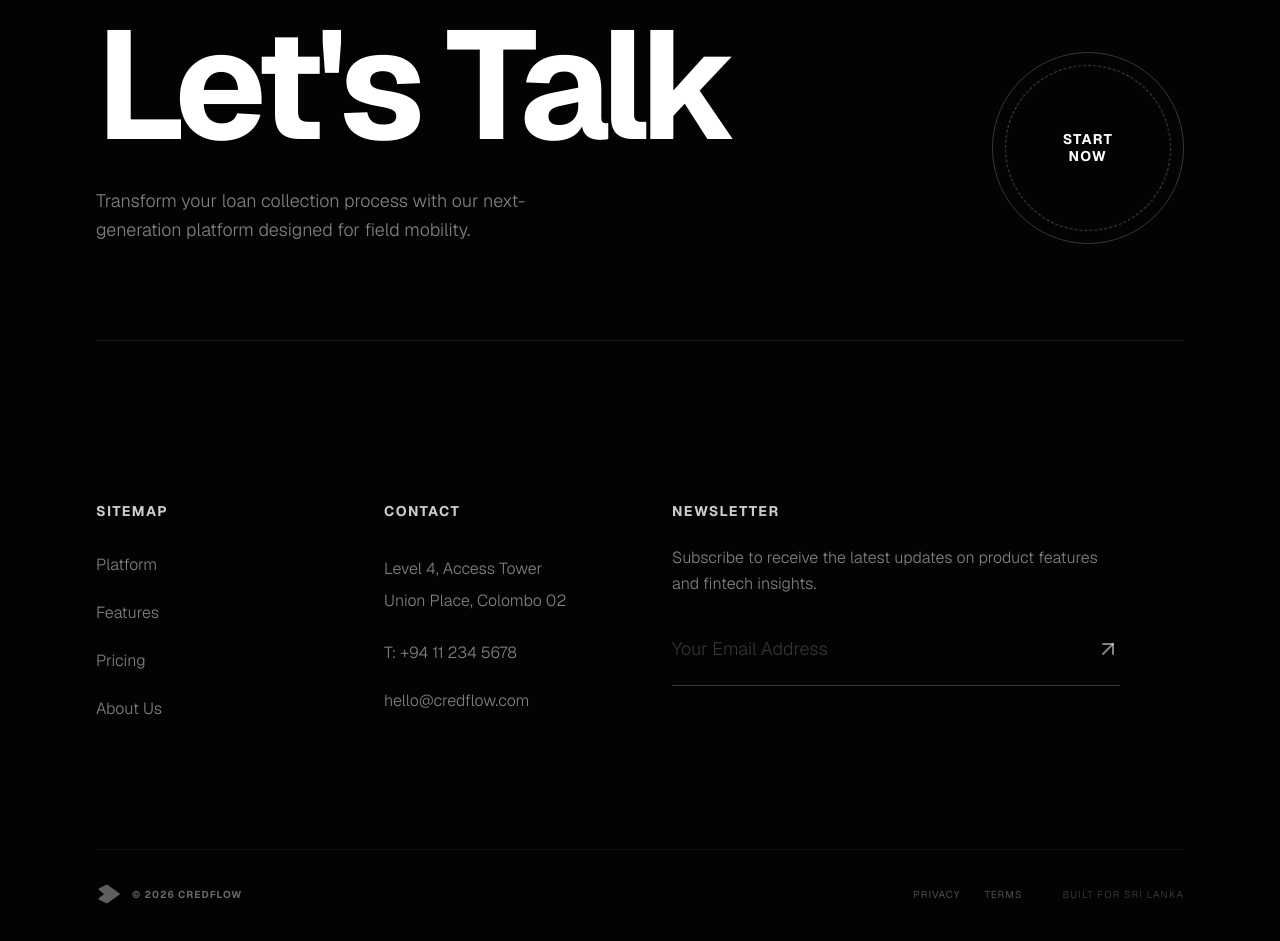
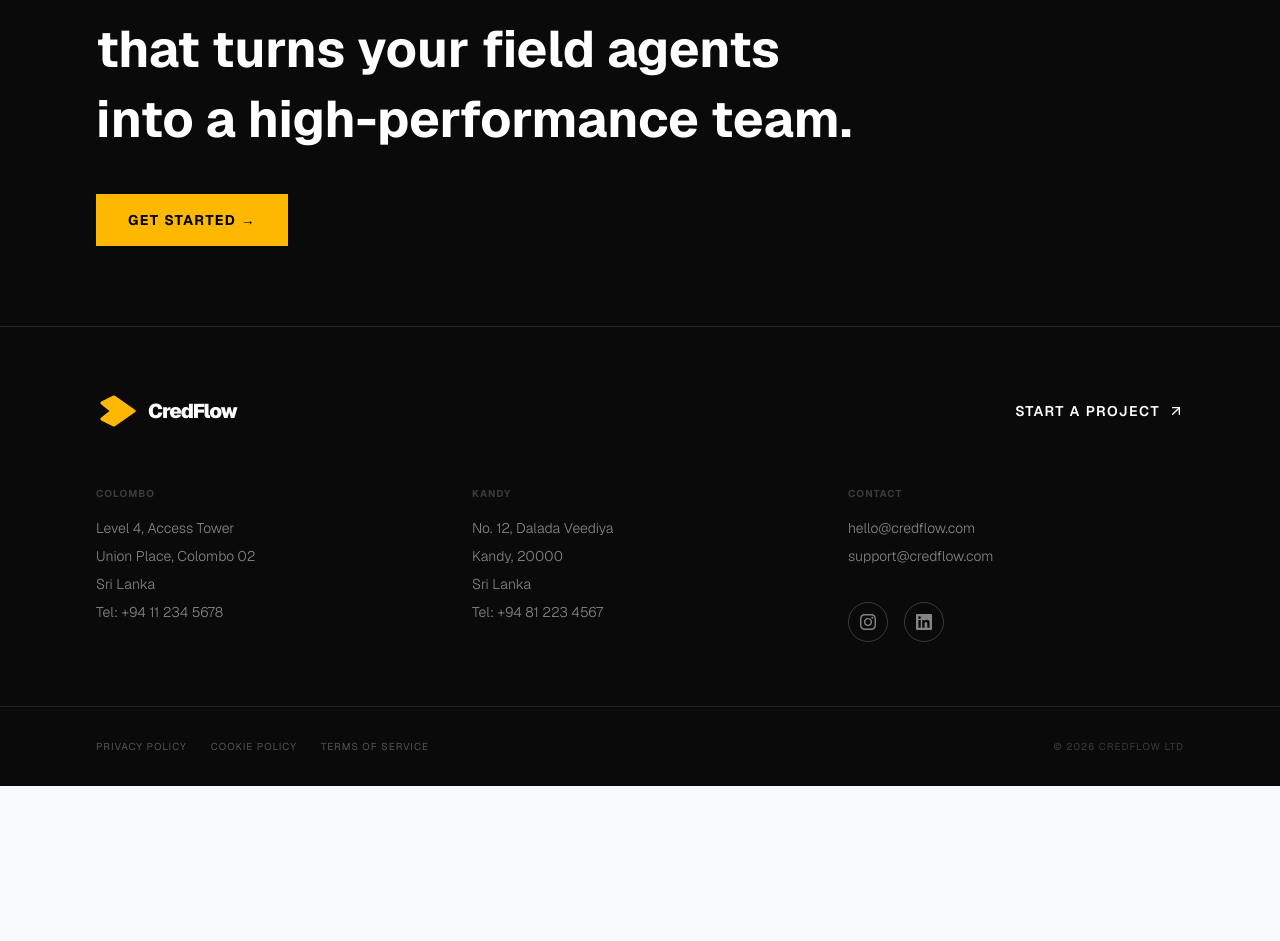
Before and after one commit to dilshandevxx/finance-app-loan-collection, a Next.js app: page /welcome in a window 1280 px wide. Shown: the part 4200-5141 px from the top of the page. After the commit the page ends 4986 px from the top, so only its background shows below. Built offline with nearby package versions, Linux system fonts and the light colour scheme.

Commit message:
style: redesign footer with reference layout - bold CTA, office addresses, social icons, clean bottom bar

```diff
--- a/src/app/welcome/page.tsx
+++ b/src/app/welcome/page.tsx
@@ -239,64 +239,89 @@ export default function WelcomePage() {
           </div>
         </section>
 
-        {/* ── Footer / Let's Talk ── */}
-        <footer className="w-full bg-[#030303] border-t border-white/5">
-          <div className="max-w-[1400px] mx-auto px-6 sm:px-12 lg:px-24 pt-40 pb-16">
-            <div className="flex flex-col md:flex-row justify-between items-center md:items-end gap-16 mb-40 border-b border-white/10 pb-24 text-center md:text-left">
-              <div>
-                <h2 className="text-[clamp(4rem,12vw,10rem)] font-bold tracking-tighter leading-none mb-6 text-white">Let's Talk</h2>
-                <p className="text-base md:text-lg text-white/50 font-light max-w-md mx-auto md:mx-0 leading-relaxed">Transform your loan collection process with our next-generation platform designed for field mobility.</p>
+        {/* ── Footer ── */}
+        <footer className="w-full bg-[#0a0a0a]">
+
+          {/* Top CTA block */}
+          <div className="max-w-[1400px] mx-auto px-6 sm:px-12 lg:px-24 pt-24 pb-20 border-b border-white/10">
+            <p className="text-[clamp(1.6rem,4vw,3.2rem)] font-bold leading-snug text-white max-w-3xl mb-10">
+              Smart collection software that turns your field agents into a
+              high-performance team.
+            </p>
+            <Link href="/login/auth">
+              <button className="px-8 py-4 bg-primary text-black font-bold text-sm uppercase tracking-widest hover:bg-white transition-colors">
+                Get Started →
+              </button>
+            </Link>
+          </div>
+
+          {/* Middle: logo + start a project + addresses */}
+          <div className="max-w-[1400px] mx-auto px-6 sm:px-12 lg:px-24 py-16 border-b border-white/10">
+
+            {/* Logo row */}
+            <div className="flex flex-col sm:flex-row items-start sm:items-center justify-between gap-6 mb-14">
+              <div className="flex items-center gap-3">
+                <CredFlowLogo className="w-10 h-10" />
+                <span className="text-xl font-black tracking-tighter text-white">{config.appName}</span>
               </div>
-              <Link href="/login/auth">
-                <div className="w-40 h-40 md:w-48 md:h-48 rounded-full border border-white/20 flex flex-col items-center justify-center hover:bg-primary hover:border-primary hover:text-black hover:scale-105 transition-all duration-500 cursor-pointer group relative overflow-hidden shrink-0">
-                  <div className="absolute inset-3 rounded-full border border-dashed border-current animate-[spin_20s_linear_infinite] opacity-30 group-hover:opacity-100 transition-opacity duration-500" />
-                  <span className="text-xs md:text-sm font-bold uppercase tracking-widest text-center leading-tight z-10">Start<br/>Now</span>
-                </div>
+              <Link href="/login/auth" className="flex items-center gap-2 text-white font-semibold text-sm uppercase tracking-widest hover:text-primary transition-colors">
+                Start a Project <ArrowUpRight className="w-4 h-4" />
               </Link>
             </div>
 
-            <div className="grid grid-cols-1 sm:grid-cols-2 md:grid-cols-4 gap-20 md:gap-16 text-base font-light">
-              <div className="flex flex-col gap-6 text-center sm:text-left">
-                <h4 className="font-bold text-white/80 mb-2 text-sm uppercase tracking-widest">Sitemap</h4>
-                <Link href="#" className="text-white/50 hover:text-white transition-colors">Platform</Link>
-                <Link href="#" className="text-white/50 hover:text-white transition-colors">Features</Link>
-                <Link href="#" className="text-white/50 hover:text-white transition-colors">Pricing</Link>
-                <Link href="#" className="text-white/50 hover:text-white transition-colors">About Us</Link>
+            {/* Office addresses */}
+            <div className="grid grid-cols-1 sm:grid-cols-2 md:grid-cols-3 gap-10 text-sm text-white/50 font-light">
+              <div>
+                <p className="text-white/20 text-[10px] uppercase tracking-widest font-bold mb-3">Colombo</p>
+                <p className="leading-loose">
+                  Level 4, Access Tower<br />
+                  Union Place, Colombo 02<br />
+                  Sri Lanka<br />
+                  Tel: +94 11 234 5678
+                </p>
               </div>
-
-              <div className="flex flex-col gap-6 text-center sm:text-left">
-                <h4 className="font-bold text-white/80 mb-2 text-sm uppercase tracking-widest">Contact</h4>
-                <p className="text-white/50 leading-loose">Level 4, Access Tower<br/>Union Place, Colombo 02</p>
-                <p className="text-white/50">T: +94 11 234 5678</p>
-                <p className="text-white/50 hover:text-white transition-colors cursor-pointer">hello@credflow.com</p>
+              <div>
+                <p className="text-white/20 text-[10px] uppercase tracking-widest font-bold mb-3">Kandy</p>
+                <p className="leading-loose">
+                  No. 12, Dalada Veediya<br />
+                  Kandy, 20000<br />
+                  Sri Lanka<br />
+                  Tel: +94 81 223 4567
+                </p>
               </div>
-
-              <div className="sm:col-span-2 flex flex-col items-center sm:items-start text-center sm:text-left">
-                <h4 className="font-bold text-white/80 mb-6 text-sm uppercase tracking-widest">Newsletter</h4>
-                <p className="text-white/50 mb-8 max-w-md leading-relaxed text-base">Subscribe to receive the latest updates on product features and fintech insights.</p>
-                <div className="flex items-center border-b border-white/20 pb-4 focus-within:border-white transition-colors w-full max-w-md group">
-                  <input type="email" required placeholder="Your Email Address" className="bg-transparent outline-none flex-1 text-base md:text-lg placeholder:text-white/20 text-white" />
-                  <button type="button" className="p-2 -mr-2 group-hover:translate-x-1 transition-transform"><ArrowUpRight className="w-6 h-6 text-white/50 group-hover:text-white transition-colors" /></button>
+              <div className="flex flex-col justify-between">
+                <div>
+                  <p className="text-white/20 text-[10px] uppercase tracking-widest font-bold mb-3">Contact</p>
+                  <p className="leading-loose">
+                    hello@credflow.com<br />
+                    support@credflow.com
+                  </p>
+                </div>
+                {/* Social icons */}
+                <div className="flex items-center gap-4 mt-8">
+                  <a href="#" aria-label="Instagram" className="w-10 h-10 rounded-full border border-white/20 flex items-center justify-center text-white/50 hover:border-primary hover:text-primary transition-colors">
+                    <svg className="w-4 h-4" fill="currentColor" viewBox="0 0 24 24"><path d="M12 2.163c3.204 0 3.584.012 4.85.07 3.252.148 4.771 1.691 4.919 4.919.058 1.265.069 1.645.069 4.849 0 3.205-.012 3.584-.069 4.849-.149 3.225-1.664 4.771-4.919 4.919-1.266.058-1.644.07-4.85.07-3.204 0-3.584-.012-4.849-.07-3.26-.149-4.771-1.699-4.919-4.92-.058-1.265-.07-1.644-.07-4.849 0-3.204.013-3.583.07-4.849.149-3.227 1.664-4.771 4.919-4.919 1.266-.057 1.645-.069 4.849-.069zm0-2.163c-3.259 0-3.667.014-4.947.072-4.358.2-6.78 2.618-6.98 6.98-.059 1.281-.073 1.689-.073 4.948 0 3.259.014 3.668.072 4.948.2 4.358 2.618 6.78 6.98 6.98 1.281.058 1.689.072 4.948.072 3.259 0 3.668-.014 4.948-.072 4.354-.2 6.782-2.618 6.979-6.98.059-1.28.073-1.689.073-4.948 0-3.259-.014-3.667-.072-4.947-.196-4.354-2.617-6.78-6.979-6.98-1.281-.059-1.69-.073-4.949-.073zm0 5.838c-3.403 0-6.162 2.759-6.162 6.162s2.759 6.163 6.162 6.163 6.162-2.759 6.162-6.163c0-3.403-2.759-6.162-6.162-6.162zm0 10.162c-2.209 0-4-1.79-4-4 0-2.209 1.791-4 4-4s4 1.791 4 4c0 2.21-1.791 4-4 4zm6.406-11.845c-.796 0-1.441.645-1.441 1.44s.645 1.44 1.441 1.44c.795 0 1.439-.645 1.439-1.44s-.644-1.44-1.439-1.44z"/></svg>
+                  </a>
+                  <a href="#" aria-label="LinkedIn" className="w-10 h-10 rounded-full border border-white/20 flex items-center justify-center text-white/50 hover:border-primary hover:text-primary transition-colors">
+                    <svg className="w-4 h-4" fill="currentColor" viewBox="0 0 24 24"><path d="M20.447 20.452h-3.554v-5.569c0-1.328-.027-3.037-1.852-3.037-1.853 0-2.136 1.445-2.136 2.939v5.667H9.351V9h3.414v1.561h.046c.477-.9 1.637-1.85 3.37-1.85 3.601 0 4.267 2.37 4.267 5.455v6.286zM5.337 7.433c-1.144 0-2.063-.926-2.063-2.065 0-1.138.92-2.063 2.063-2.063 1.14 0 2.064.925 2.064 2.063 0 1.139-.925 2.065-2.064 2.065zm1.782 13.019H3.555V9h3.564v11.452zM22.225 0H1.771C.792 0 0 .774 0 1.729v20.542C0 23.227.792 24 1.771 24h20.451C23.2 24 24 23.227 24 22.271V1.729C24 .774 23.2 0 22.222 0h.003z"/></svg>
+                  </a>
                 </div>
               </div>
             </div>
+          </div>
 
-            <div className="mt-32 pt-8 border-t border-white/5 flex flex-col md:flex-row justify-between items-center gap-6">
-              <div className="flex items-center gap-3">
-                <CredFlowLogo className="w-6 h-6 grayscale opacity-50" />
-                <span className="text-[10px] text-white/40 font-bold uppercase tracking-widest">
-                  © {new Date().getFullYear()} {config.appName}
-                </span>
-              </div>
-              <div className="flex items-center gap-6">
-                <Link href="#" className="text-[10px] text-white/30 hover:text-white uppercase tracking-widest transition-colors">Privacy</Link>
-                <Link href="#" className="text-[10px] text-white/30 hover:text-white uppercase tracking-widest transition-colors">Terms</Link>
-                <span className="text-[10px] text-white/20 uppercase tracking-widest ml-4">
-                  Built for Sri Lanka
-                </span>
-              </div>
+          {/* Bottom bar */}
+          <div className="max-w-[1400px] mx-auto px-6 sm:px-12 lg:px-24 py-8 flex flex-col sm:flex-row justify-between items-center gap-4">
+            <div className="flex items-center gap-6">
+              <Link href="#" className="text-[10px] text-white/30 hover:text-white uppercase tracking-widest transition-colors">Privacy Policy</Link>
+              <Link href="#" className="text-[10px] text-white/30 hover:text-white uppercase tracking-widest transition-colors">Cookie Policy</Link>
+              <Link href="#" className="text-[10px] text-white/30 hover:text-white uppercase tracking-widest transition-colors">Terms of Service</Link>
             </div>
+            <span className="text-[10px] text-white/20 uppercase tracking-widest">
+              © {new Date().getFullYear()} {config.appName} Ltd
+            </span>
           </div>
+
         </footer>
 
       </main>
```
